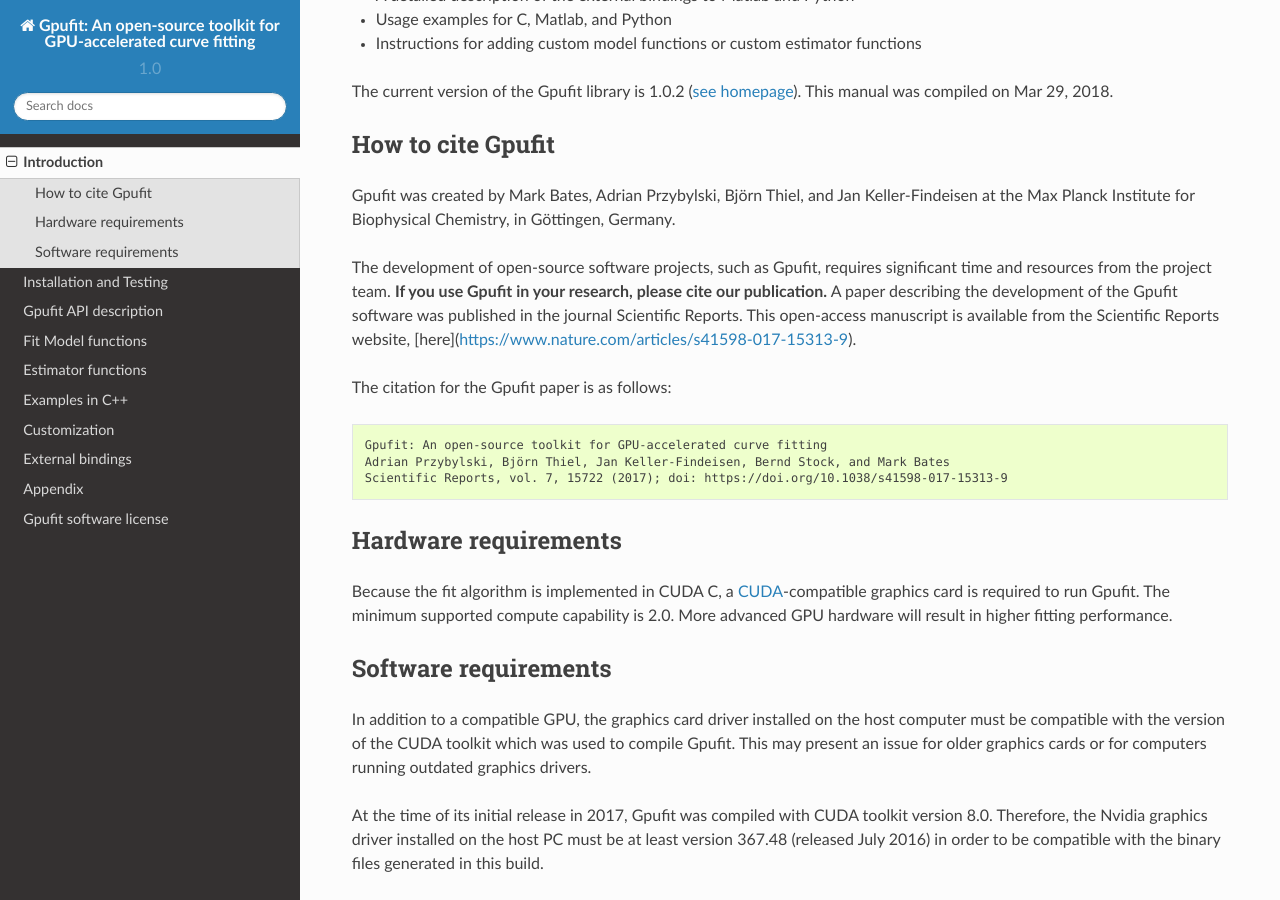
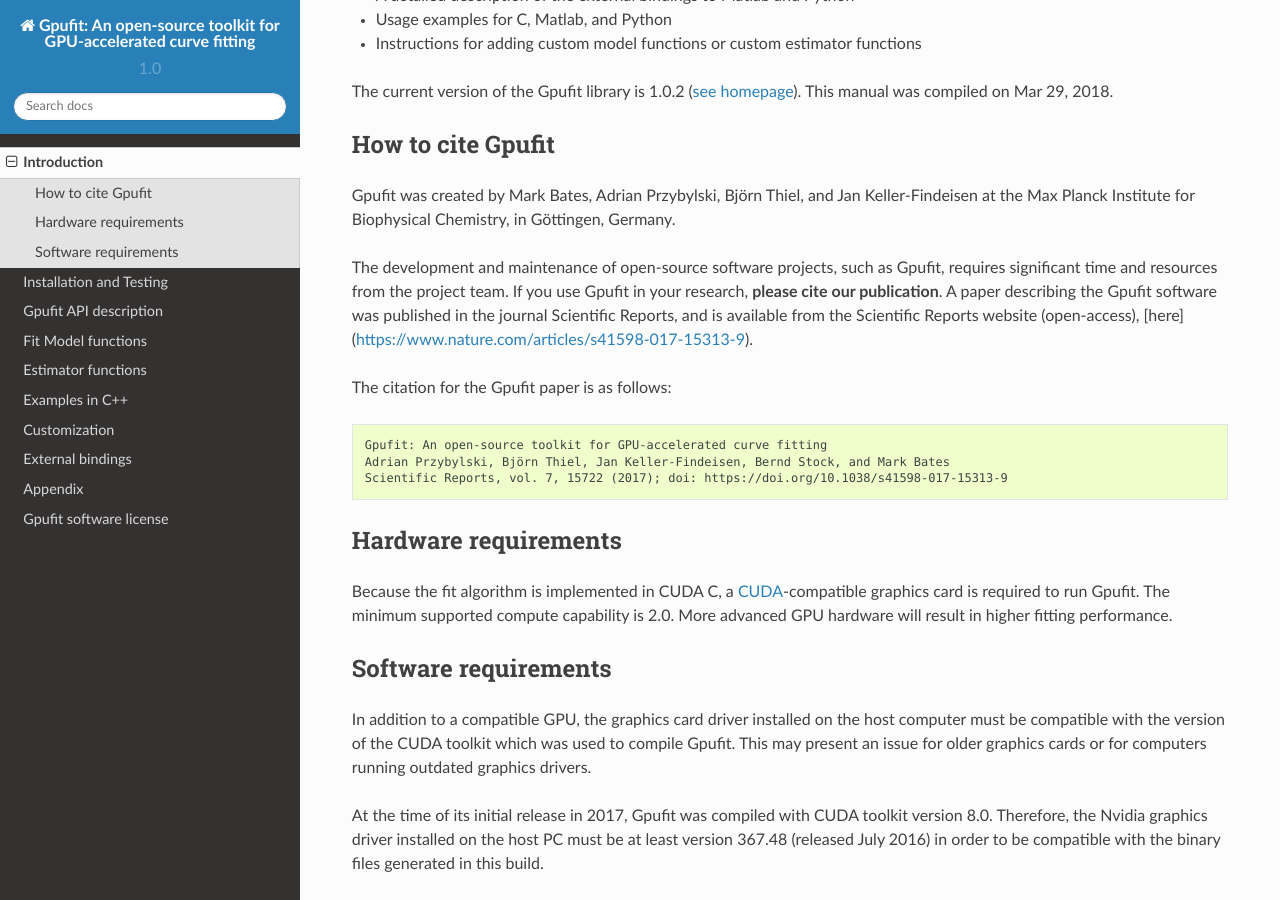
Before and after one commit to gpufit/Gpufit, a Sphinx documentation site: the page built from docs/introduction.rst, in a window 1280 px wide and 900 px high, scrolled down 896 px. Built offline with Sphinx 7.4.7 and the Read the Docs theme 2.0.0, drawn with Linux system fonts in a browser that asks for light colours.

Commit message:
Updated citation text.

```diff
--- a/docs/introduction.rst
+++ b/docs/introduction.rst
@@ -56,7 +56,7 @@
 
 Gpufit was created by Mark Bates, Adrian Przybylski, Björn Thiel, and Jan Keller-Findeisen at the Max Planck Institute for Biophysical Chemistry, in Göttingen, Germany.
 
-The development of open-source software projects, such as Gpufit, requires significant time and resources from the project team.  **If you use Gpufit in your research, please cite our publication.**  A paper describing the development of the Gpufit software was published in the journal Scientific Reports.  This open-access manuscript is available from the Scientific Reports website, [here](https://www.nature.com/articles/s41598-017-15313-9).
+The development and maintenance of open-source software projects, such as Gpufit, requires significant time and resources from the project team.  If you use Gpufit in your research, **please cite our publication**.  A paper describing the Gpufit software was published in the journal Scientific Reports, and is available from the Scientific Reports website (open-access), [here](https://www.nature.com/articles/s41598-017-15313-9).
 
 The citation for the Gpufit paper is as follows::
 
```
